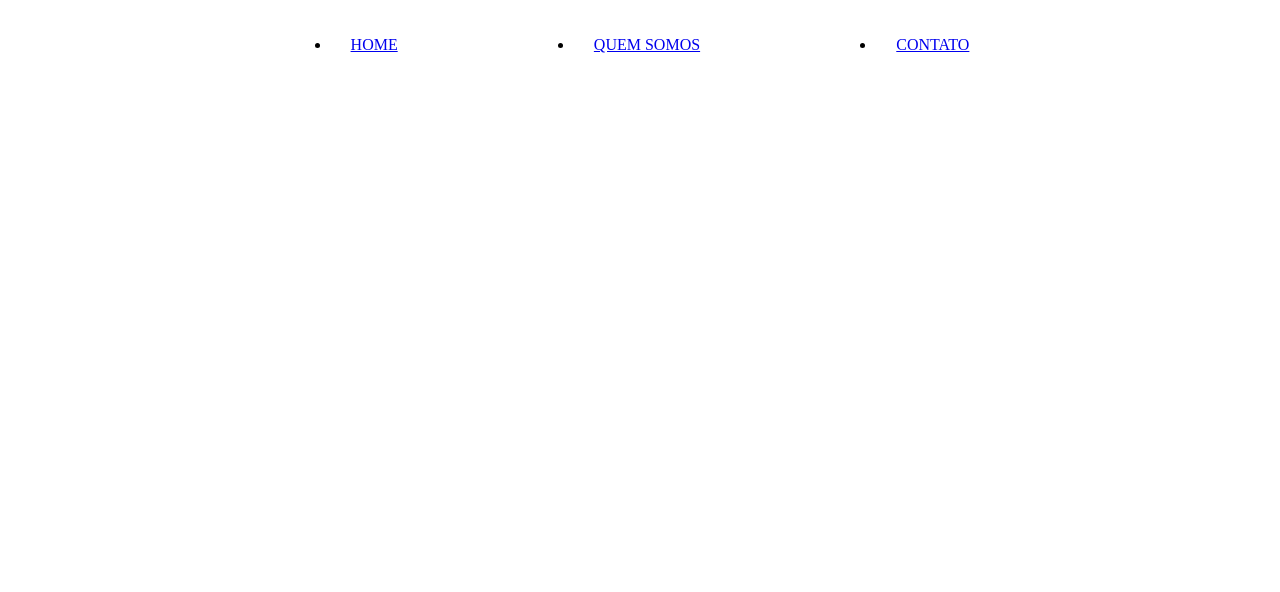
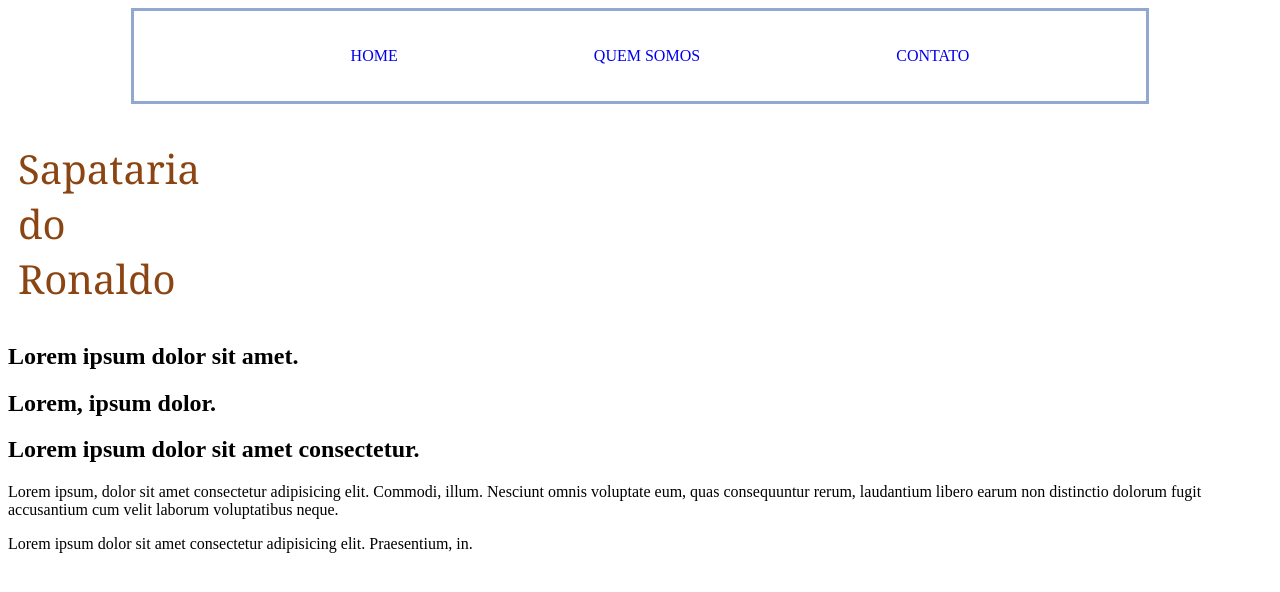
Before and after one commit to waltermartinspereirajunior/trabalhosapataria, a plain HTML site: page index.html in a window 1280 px wide. Drawn offline with Linux system fonts and the light colour scheme.

Commit message:
inicio da pagina com menu e texto

```diff
--- a/css/style.css
+++ b/css/style.css
@@ -1,3 +1,12 @@
+.titulo-pagina {
+    font-family: Cambria, cursive;
+    margin: 50%, auto;
+    padding: 10px ;
+    width: 20px;
+    font-size: 40px ;
+    font-weight: 20;
+    color: saddlebrown;
+}
 .menu-navegação {
     width: 80%;
     margin: auto;
@@ -7,6 +16,7 @@
 ul {
     display: flex;
     justify-content: space-evenly;
+    list-style: none;
 
 }
 
@@ -14,3 +24,16 @@ li {
     padding: 20px;
 
 }
+.menu-navegação a{
+    text-decoration: none;
+
+}
+.menu-navegação {
+    border-style: solid;
+    border-color: #92a8d1;
+  }
+
+  div {
+    border-style: solid;
+    border-color: #92a8d1;
+  }
--- a/index.html
+++ b/index.html
@@ -18,7 +18,22 @@
                 <li><a href="https://www.ig.com.br">CONTATO</a></li>
             </ul>
         </nav>
+
+        <h1 class="titulo-pagina">Sapataria do Ronaldo</h1>
+        <h2 class="subtitulo-pagina">Lorem ipsum dolor sit amet.</h1>
+
     </header>
+
+    <main>
+        <article>
+            <h1 class="titulo-artigo">Lorem, ipsum dolor.</h1>
+            <h2 class="subtitulo-artigo">Lorem ipsum dolor sit amet consectetur.</h2>
+            <p class="paragrafo-artigo">Lorem ipsum, dolor sit amet consectetur adipisicing elit. Commodi, illum.
+                Nesciunt omnis voluptate eum, quas consequuntur rerum, laudantium libero earum non distinctio dolorum
+                fugit accusantium cum velit laborum voluptatibus neque.</p>
+            <p class="paragrafo-artigo">Lorem ipsum dolor sit amet consectetur adipisicing elit. Praesentium, in.</p>
+        </article>
+    </main>
 </body>
 
 </html>
```
